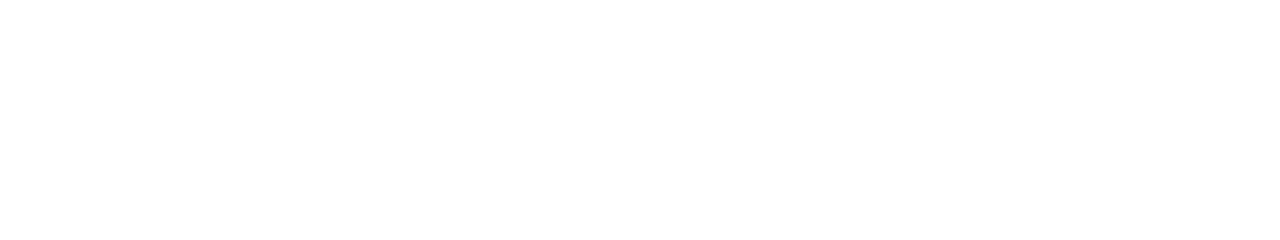
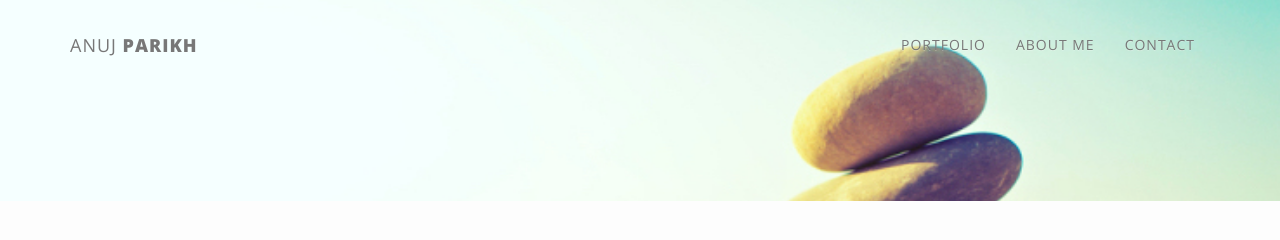
Before and after one commit to anujparikh/anujparikh.github.io, a plain HTML site: page src/html/index.html in a window 1280 px wide. Drawn offline with nearby package versions, Linux system fonts and the light colour scheme.

Commit message:
navigation bar commit

```diff
--- a/src/html/index.html
+++ b/src/html/index.html
@@ -2,9 +2,54 @@
 <html lang="en">
 <head>
     <meta charset="UTF-8">
-    <title>Title</title>
+    <title>Full Stack Web Developer</title>
+    <link rel="stylesheet" href="https://maxcdn.bootstrapcdn.com/bootstrap/3.3.6/css/bootstrap.min.css" integrity="sha384-1q8mTJOASx8j1Au+a5WDVnPi2lkFfwwEAa8hDDdjZlpLegxhjVME1fgjWPGmkzs7" crossorigin="anonymous">
+    <link rel="stylesheet" href="https://maxcdn.bootstrapcdn.com/bootstrap/3.3.6/css/bootstrap-theme.min.css" integrity="sha384-fLW2N01lMqjakBkx3l/M9EahuwpSfeNvV63J5ezn3uZzapT0u7EYsXMjQV+0En5r" crossorigin="anonymous">
+    <link rel="stylesheet" type="text/css" href="https://maxcdn.bootstrapcdn.com/font-awesome/4.6.3/css/font-awesome.min.css">
+    <link href='https://fonts.googleapis.com/css?family=Open+Sans:400,800' rel='stylesheet' type='text/css'>
+    <link rel="stylesheet" type="text/css" href="../style/style.css">
 </head>
 <body>
+    <nav class="navbar navbar-default navbar-fixed-top navbar-custom" role="navigation">
+        <div class="container">
+            <div class="navbar-header">
+                <button type="button" class="navbar-toggle collapsed" data-toggle="collapse" data-target=".navbar-main-collapse">
+                    <i class="fa fa-bars"></i>
+                </button>
+                <a class="navbar-brand" href="#">
+                    <span class="light">Anuj </span>Parikh
+                </a>
+            </div>
+            <div class="collapse navbar-collapse navbar-right navbar-main-collapse" id="collapse-navbar-ref">
+                <ul class="nav navbar-nav">
+                    <li class="hidden active">
+                        <a href="#">Portfolio</a>
+                    </li>
+                    <li class="">
+                        <a href="#">Portfolio</a>
+                    </li>
+                    <li class="">
+                        <a href="#">About Me</a>
+                    </li>
+                    <li class="">
+                        <a href="#">Contact</a>
+                    </li>
+                </ul>
+            </div>
+        </div>
+    </nav>
+    <section class="intro">
+        <div class="intro-body">
+            <div class="container">
+                <div class="row">
+                    <div class="col-md-12">
 
+                    </div>
+                </div>
+            </div>
+        </div>
+    </section>
+    <script src="https://code.jquery.com/jquery-2.2.4.min.js" integrity="sha256-BbhdlvQf/xTY9gja0Dq3HiwQF8LaCRTXxZKRutelT44=" crossorigin="anonymous"></script>
+    <script src="https://maxcdn.bootstrapcdn.com/bootstrap/3.3.6/js/bootstrap.min.js" integrity="sha384-0mSbJDEHialfmuBBQP6A4Qrprq5OVfW37PRR3j5ELqxss1yVqOtnepnHVP9aJ7xS" crossorigin="anonymous"></script>
 </body>
 </html>
--- a/src/style/style.css
+++ b/src/style/style.css
@@ -0,0 +1,125 @@
+body {
+    width: 100%;
+    height: 100%;
+    font-family: 'Open Sans', sans-serif;
+    font-weight: 400;
+    color: #979797;
+
+    background: #fdfdfd;
+}
+
+html {
+    width: 100%;
+    height: 100%;
+}
+
+h1, h2, h3, h4, h5, h6 {
+    margin: 0 0 35px;
+    text-transform: uppercase;
+    font-family: 'Open Sans', sans-serif;
+    font-weight: 700;
+    letter-spacing: 1px;
+}
+
+p {
+    margin: 0 0 25px;
+    font-size: 18px;
+    line-height: 1.5;
+}
+
+@media(min-width:767px) {
+    p {
+        margin: 0 0 35px;
+        font-size: 20px;
+        line-height: 1.6;
+    }
+}
+
+a {
+    color: #e74c3c;
+}
+
+a:hover, a:focus {
+    text-decoration: none;
+    color: #c0392b;
+}
+
+.light {
+    font-weight: 400;
+}
+
+.navbar {
+    margin-bottom: 0;
+    border-bottom: 0;
+    text-transform: uppercase;
+    font-family: 'Open Sans', sans-serif;
+    background: 0 0;
+}
+
+.navbar-brand {
+    font-weight: 800;
+}
+
+.navbar-brand:focus {
+    outline: 0;
+}
+
+.navbar-custom a {
+    color: #fff;
+}
+
+.navbar-toggle {
+    padding: 4px 6px;
+    font-size: 16px;
+}
+
+.navbar-toggle:focus,
+.navbar-toggle:active {
+    outline: 0;
+}
+
+.navbar-custom a {
+    color: #fff;
+}
+
+.navbar-custom .nav li a:hover,
+.navbar-custom .nav li a:focus,
+.navbar-custom .nav li.active {
+    outline: 0;
+    background-color: rgba(255,255,255,.2);
+}
+
+@media(min-width:767px) {
+    .navbar {
+        padding: 20px 0;
+        border-bottom: 0;
+        letter-spacing: 1px;
+        background: 0 0;
+        box-shadow: none;
+    }
+
+    .top-nav-collapse {
+        padding: 0;
+        background-color: #000;
+    }
+
+    .navbar-custom.top-nav-collapse {
+        border-bottom: 1px solid rgba(255,255,255,.3);
+    }
+}
+
+.intro {
+    display: table;
+    width: 100%;
+    height: auto;
+    padding: 100px 0;
+    text-align: center;
+    color: #fff;
+    background: url(../images/homeBackground.jpg) no-repeat center fixed;
+    background-size: cover;
+}
+
+.intro-body {
+    display: table-cell;
+    vertical-align: middle;
+}
```
